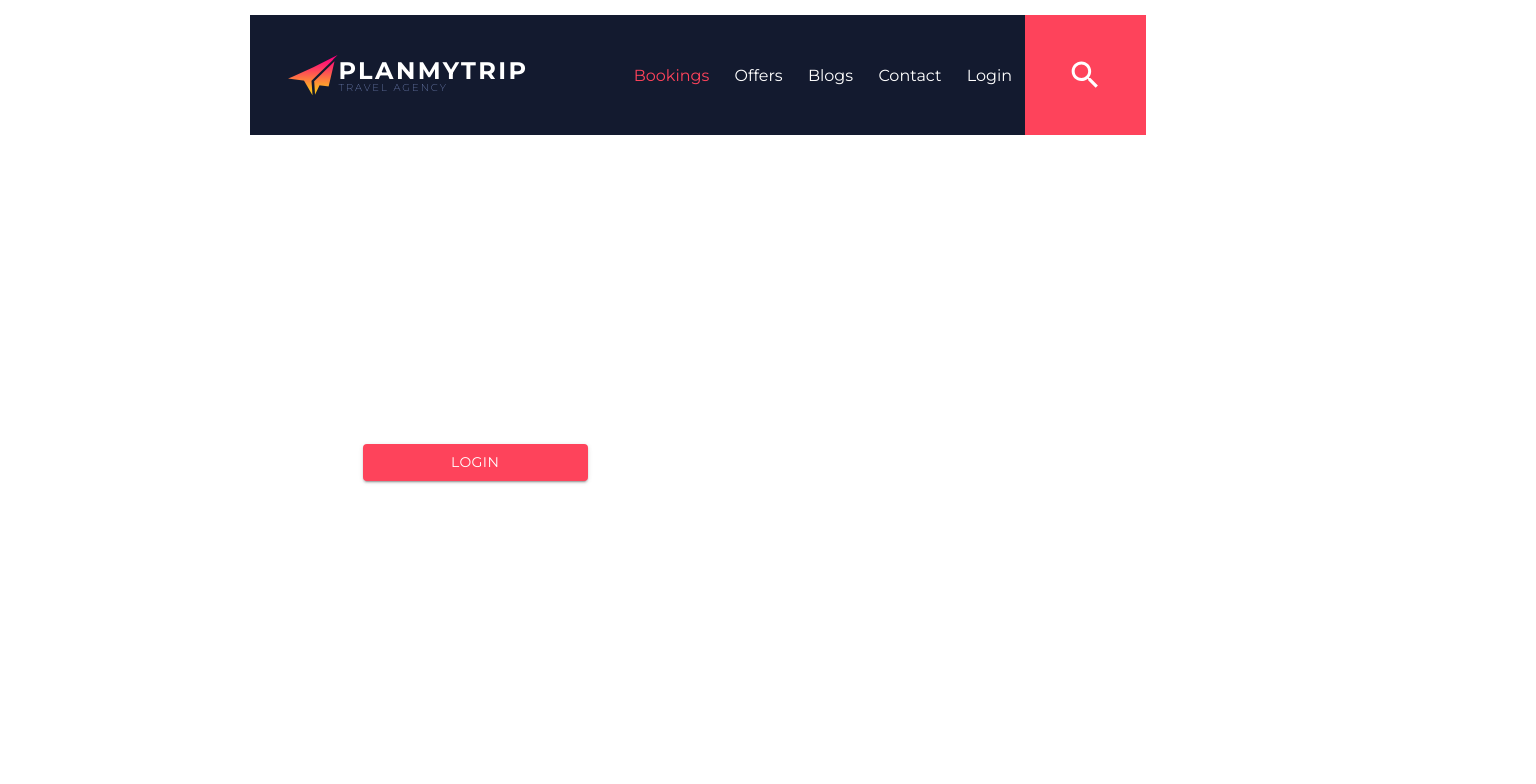
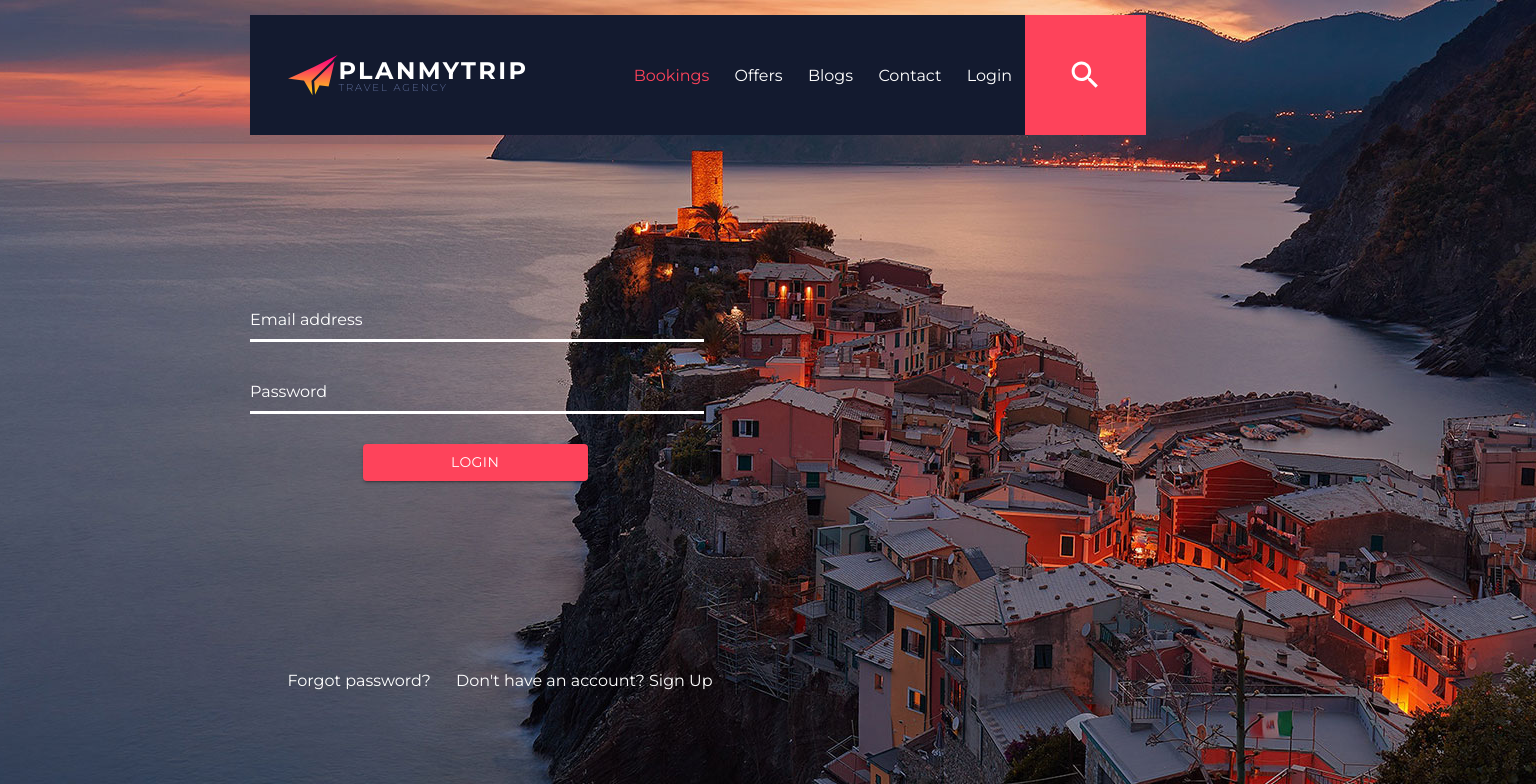
Before and after one commit to debajyotidasgupta/PlanMyTrip, a React (Create React App) app in the folder web-app/frontend/: page /login in a window 1280 px wide. Shown: the top 784 px of the page, 1536 px wide, since content can reach past the window. Built offline with nearby package versions, Linux system fonts and the light colour scheme.

Commit message:
login_signup_bg

```diff
--- a/web-app/frontend/src/components/Login.js
+++ b/web-app/frontend/src/components/Login.js
@@ -5,6 +5,9 @@ import {Button} from '@material-ui/core'
 export class Login extends Component {
     render(){
     return (
+        <div class="main">
+            <div className="bg">
+            </div>
             <div className="paper">
                 <form className="form" noValidate>
                     <div class="form-input">
@@ -32,6 +35,7 @@ export class Login extends Component {
                     </ul>
                 </form>
             </div>
+        </div>
         );
     }
 }
--- a/web-app/frontend/src/components/Signup.js
+++ b/web-app/frontend/src/components/Signup.js
@@ -5,6 +5,9 @@ import {Button} from '@material-ui/core'
 export class Signup extends Component {
     render(){
     return (
+        <div class="main">
+            <div className="bg">
+            </div>
             <div className="paper">
                 <form className="form" noValidate>
                     <div class="row">
@@ -75,6 +78,7 @@ export class Signup extends Component {
                     </Button>
                 </form>
             </div>
+        </div>
         );
     }
 }
--- a/web-app/frontend/src/styles/Login.scss
+++ b/web-app/frontend/src/styles/Login.scss
@@ -1,8 +1,20 @@
 $deep-blue: #131a2f;
 $sweet-pink: #fe435b;
+.bg {
+    background-image: url("../assets/images/home.jpg");
+    background-position: -100px;
+    height: 100vh;
+    width: 120%;
+    display: flex;
+    flex-direction: column;
+    justify-content: center;
+    align-items: center;
+}
 .paper {
     display: flex;
-    position: fixed;
+    position: absolute;
+    top: 0;
+    bottom: 0;
     margin: 300px 250px;
     height: 50vh;
     width: 30vw;
--- a/web-app/frontend/src/styles/Signup.scss
+++ b/web-app/frontend/src/styles/Signup.scss
@@ -1,8 +1,20 @@
 $deep-blue: #131a2f;
 $sweet-pink: #fe435b;
+.bg {
+    background-image: url("../assets/images/home.jpg");
+    background-position: -100px;
+    height: 100vh;
+    width: 120%;
+    display: flex;
+    flex-direction: column;
+    justify-content: center;
+    align-items: center;
+}
 .paper {
     display: flex;
-    position: fixed;
+    position: absolute;
+    top: 0;
+    bottom: 0;
     margin: 300px 250px;
     height: 50vh;
     width: 40vw;
```
Lines whose indentation alone changed are shown as unchanged.
